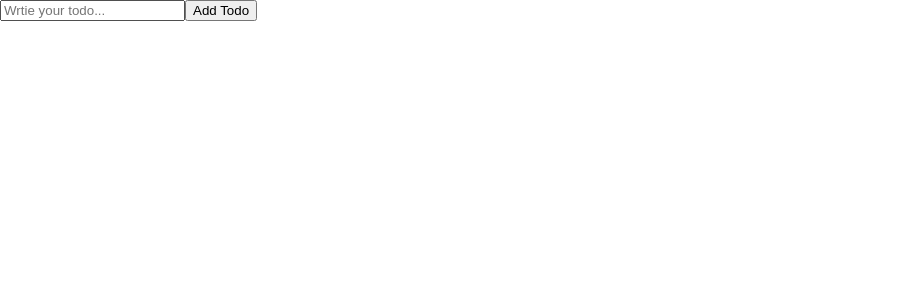
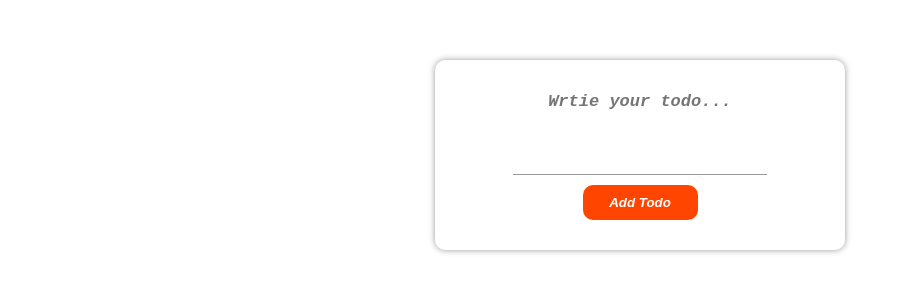
Before and after one commit to Mahdi-Falahati/todo-list, a React (Create React App) app in the folder Client/: page / in a window 1280 px wide. Shown: the top 300 px of the page, without its empty margins (0-912 px from the left). Built offline with nearby package versions, Linux system fonts and the light colour scheme.

Commit message:
add styles to form component

```diff
--- /dev/null
+++ b/Client/src/Components/Form.css
@@ -0,0 +1,58 @@
+.from-todo {
+  display: flex;
+  justify-content: center;
+  align-items: center;
+  flex-direction: column;
+  margin: 0px auto;
+  margin-top: 60px;
+  max-width: 350px;
+  box-shadow: 0px 0px 6px #999;
+  padding: 30px;
+  border-radius: 10px;
+}
+
+.input-todo {
+  border: none;
+  outline: none;
+  margin-bottom: 10px;
+  text-align: center;
+  border-bottom: 1px solid #999;
+  width: 250px;
+  height: 80px;
+  font-size: 17px;
+  font-weight: bold;
+  font-style: italic;
+  resize: none;
+}
+
+.btn-submit {
+  position: relative;
+  cursor: pointer;
+  border: none;
+  outline: none;
+  width: 115px;
+  height: 35px;
+  font-weight: bold;
+  font-style: italic;
+  background: transparent;
+  background: orangered;
+  color: #fff;
+  border-radius: 10px;
+}
+
+.btn-submit::before {
+  content: "";
+  position: absolute;
+  left: 0%;
+  top: 0%;
+  bottom: 0%;
+  right: 0%;
+  background: #ffffff48;
+  border-radius: 10px;
+  transform: scale(0,1);
+  transition: all 1s;
+}
+
+.btn-submit:hover::before{
+    transform: scale(1,1);
+}
--- a/Client/src/Components/Form.jsx
+++ b/Client/src/Components/Form.jsx
@@ -1,4 +1,5 @@
 import { useState } from "react";
+import './Form.css';
 
 export default function Form(props) {
   const [todo, setTodo] = useState("");
@@ -13,14 +14,15 @@ export default function Form(props) {
   };
 
   return (
-    <form onSubmit={submitFormHandler}>
-      <input
+    <form onSubmit={submitFormHandler} className="from-todo">
+      <textarea
         type="text"
         placeholder="Wrtie your todo..."
         value={todo}
         onChange={(e) => setTodo(e.target.value)}
+        className="input-todo"
       />
-      <button>Add Todo</button>
+      <button className="btn-submit">Add Todo</button>
     </form>
   );
 }
```
